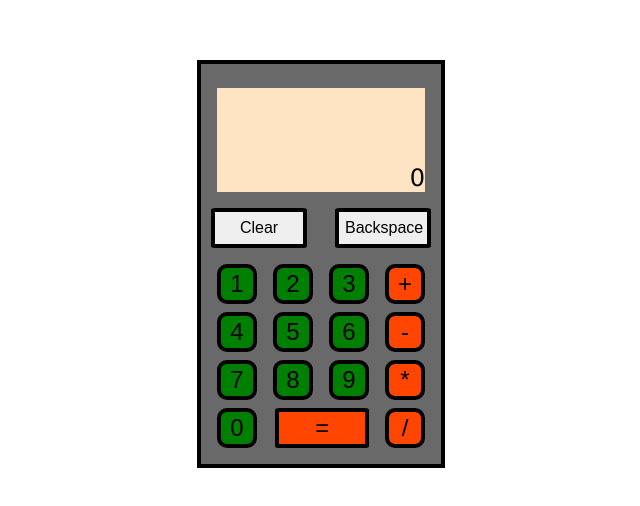
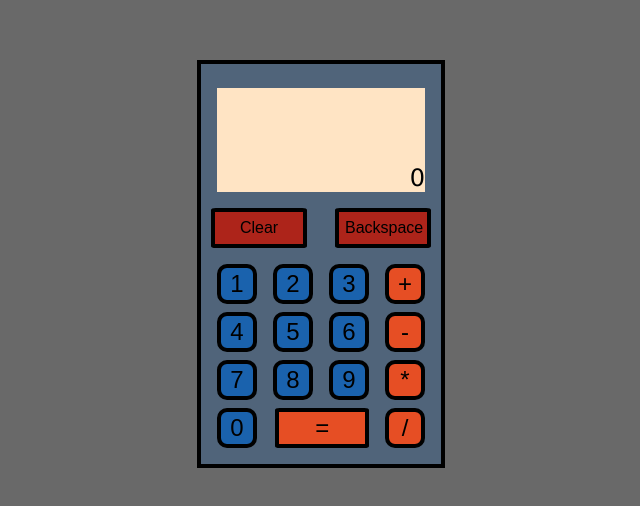
Before and after one commit to BalaajArbab/The-Odin-Project, a plain HTML site: page Foundations/Project 5: Calculator/index.html in a window 1280 px wide. Shown: the part 144-650 px from the top of the page, without its empty margins (319-959 px from the left). Drawn offline with Linux system fonts and the light colour scheme.

Commit message:
Prettied up!

```diff
--- a/Foundations/Project 5: Calculator/styles.css
+++ b/Foundations/Project 5: Calculator/styles.css
@@ -5,6 +5,7 @@
 body {
     font-family: 'Lucida Sans', Verdana, sans-serif;
     font-size: 3vh;
+    background-color: dimgrey;
 }
 
 #Container {
@@ -18,7 +19,7 @@ body {
     height: 51vh;
     width: 31vh;
     padding: 1vh 1vh;
-    background-color: dimgrey;
+    background-color: #50647A;
     display:flex;
     flex-direction: column;
     align-items: center;
@@ -39,7 +40,7 @@ body {
 }
 
 #Display .Text {
-
+    font-weight: 500;
 }
 
 #RowContainer {
@@ -96,11 +97,11 @@ button {
 }
 
 button.Number {
-    background-color: green;
+    background-color: #1A62AD;
 }
 
 button.Operator {
-    background-color: orangered;
+    background-color: #E64E24;
 }
 
 .TopRow {
@@ -115,6 +116,9 @@ button.Operator {
     border-radius: 5%;
     flex: 0 1 auto;
     font-size: 2vh;
+    font-weight: 500;
+    background-color: #AD241A;
+
 }
 
 .LastRow {
```
